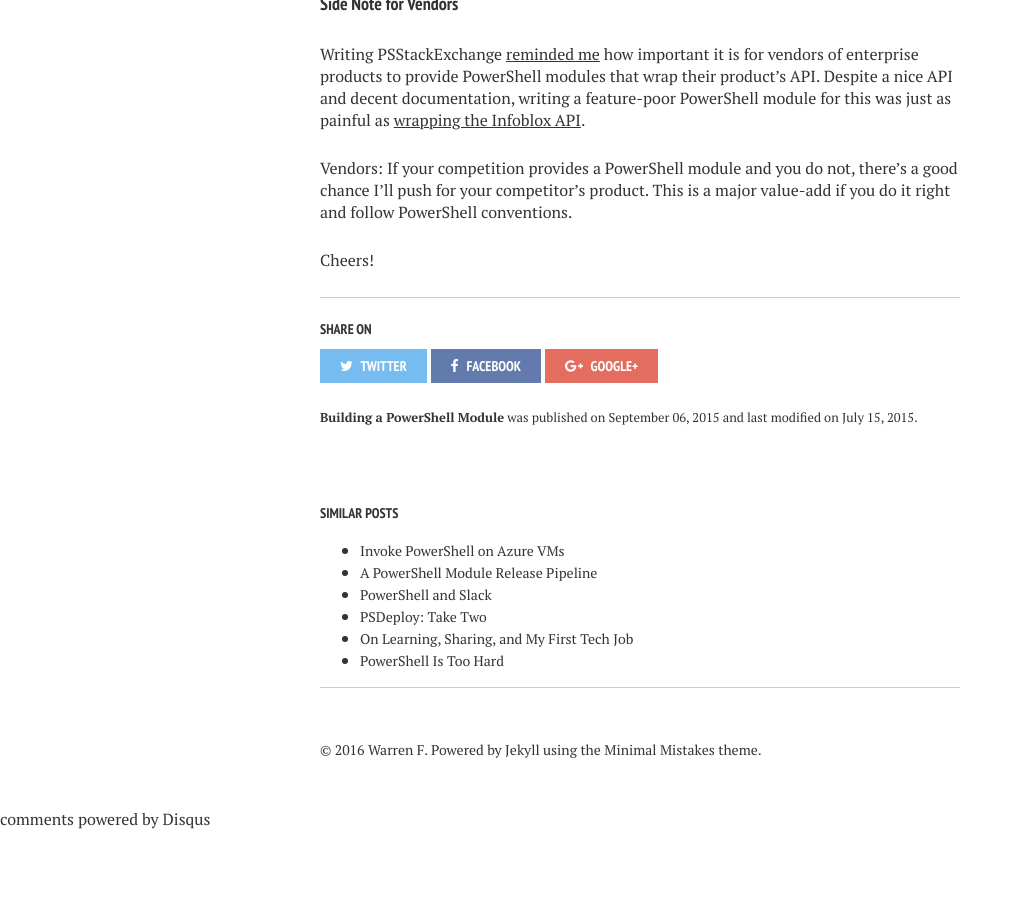
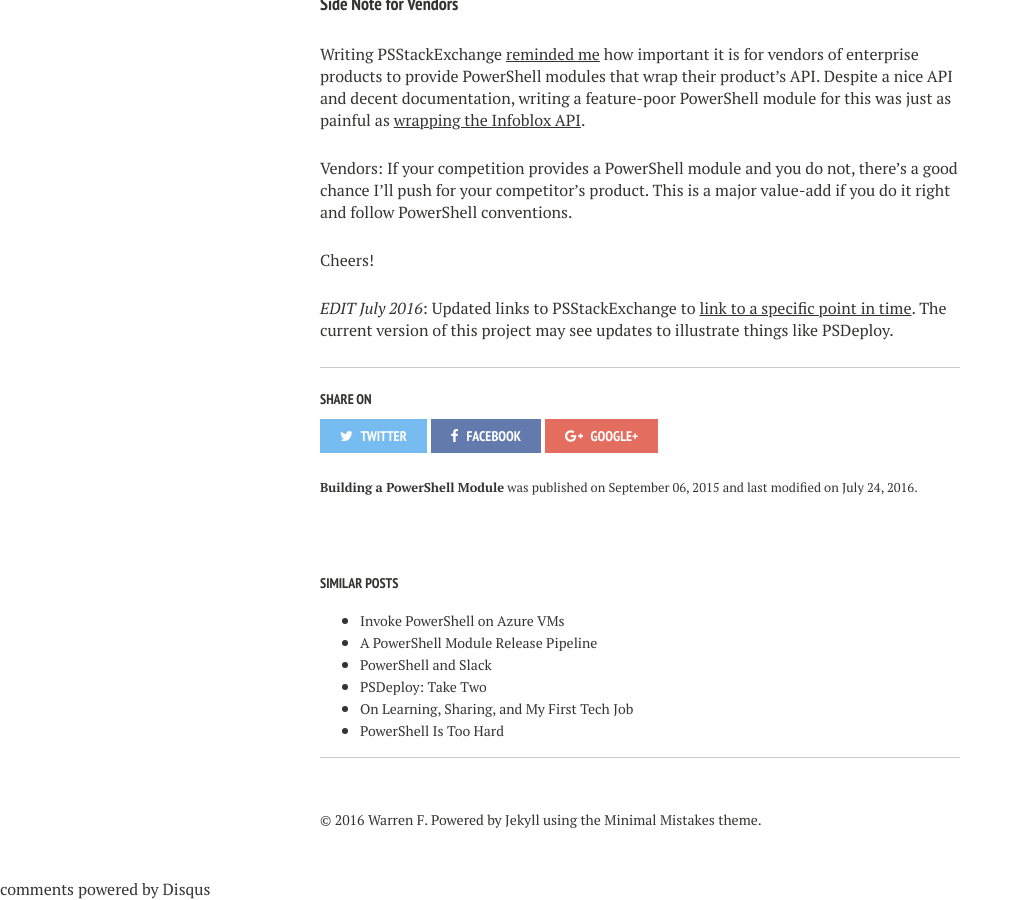
Before and after one commit to RamblingCookieMonster/RamblingCookieMonster.github.io, a Jekyll site: the page built from _posts/2015-09-06-Building-A-PowerShell-Module.md, in a window 1280 px wide and 900 px high, scrolled down 6420 px. Shown: the whole window, without its empty margins (0-1023 px from the left). Built offline with Jekyll 4.4.1, drawn with Linux system fonts in a browser that asks for light colours; nearby versions of some CDN libraries; library files that are not in the unit come from our copies; comment, search, counter and statistics services are not loaded; before the commit the page ends 7250 px from its top, so only the background shows below that; some of the changed lines change nothing that is shown.

Commit message:
Update PSStackExchange links to specific git commit...

```diff
--- a/_posts/2015-09-06-Building-A-PowerShell-Module.md
+++ b/_posts/2015-09-06-Building-A-PowerShell-Module.md
@@ -3,7 +3,7 @@
 title: Building a PowerShell Module
 excerpt: "closed as off topic"
 tags: [PowerShell, Tools, SQL, SQLite, Practical]
-modified: 2015-07-15 5:30:00
+modified: 2016-07-24 5:30:00
 date: 2015-09-06 22:00:00
 comments: true
 image:
@@ -20,7 +20,7 @@
 
 We're going to make the assumption you know what a module is, and that you have some experience writing PowerShell functions. If not, be sure to spend some time [learning PowerShell](http://ramblingcookiemonster.github.io/How-Do-I-Learn-PowerShell/) before continuing here!
 
-This post will cover my typical formula for writing a module, using the Stack Exchange API as an example. Feel free to [browse the PSStackExchange code](https://github.com/RamblingCookieMonster/PSStackExchange) on your own.
+This post will cover my typical formula for writing a module, using the Stack Exchange API as an example. Feel free to [browse the PSStackExchange code](https://github.com/RamblingCookieMonster/PSStackExchange/commit/db1277453374cb16684b35cf93a8f5c97288c41f) on your own.
 
 ### Why Modules?
 
@@ -43,13 +43,13 @@
 
 There are many ways to create a module, from slapping a .psm1 extension onto a file, to compiling a fully fledged binary module [from C#](http://www.powershellmagazine.com/2014/03/18/writing-a-powershell-module-in-c-part-1-the-basics/). We'll take a common middle ground here, and use the following ingredients:
 
-* **[A Module Manifest](https://msdn.microsoft.com/en-us/library/dd878297)**. This is a .psd1 file that describes your module. [PSStackExchange.psd1](https://github.com/RamblingCookieMonster/PSStackExchange/blob/master/PSStackExchange/PSStackExchange.psd1)
-* **A Root Module**. In our case, a script module .psm1 file. This is just PowerShell code to run when importing the module. [PSStackExchange.psm1](https://github.com/RamblingCookieMonster/PSStackExchange/blob/master/PSStackExchange/PSStackExchange.psm1)
-* **Exported (Public) Functions**. These are the advanced functions an end user can run from our module. For example, [Get-SEQuestion.ps1](https://github.com/RamblingCookieMonster/PSStackExchange/blob/master/PSStackExchange/Public/Get-SEQuestion.ps1) or [Get-SEObject.ps1](https://github.com/RamblingCookieMonster/PSStackExchange/blob/master/PSStackExchange/Public/Get-SEObject.ps1)
-* **Private Functions**. These are optional "helper functions" that we want to use in our exported functions, that the end user shouldn't see. For example, [Add-ObjectDetail.ps1](https://github.com/RamblingCookieMonster/PSStackExchange/blob/master/PSStackExchange/Private/Add-ObjectDetail.ps1) or [Join-Parts.ps1](https://github.com/RamblingCookieMonster/PSStackExchange/blob/master/PSStackExchange/Private/Join-Parts.ps1)
-* **Formats**. These are optional format.ps1xml formats to help [decorate your output](http://ramblingcookiemonster.github.io/Decorating-Objects/), often specified in the module manifest 'FormatsToProcess'. [PSStackExchange.Format.ps1xml](https://github.com/RamblingCookieMonster/PSStackExchange/blob/master/PSStackExchange/PSStackExchange.Format.ps1xml)
+* **[A Module Manifest](https://msdn.microsoft.com/en-us/library/dd878297)**. This is a .psd1 file that describes your module. [PSStackExchange.psd1](https://github.com/RamblingCookieMonster/PSStackExchange/blob/db1277453374cb16684b35cf93a8f5c97288c41f/PSStackExchange/PSStackExchange.psd1)
+* **A Root Module**. In our case, a script module .psm1 file. This is just PowerShell code to run when importing the module. [PSStackExchange.psm1](https://github.com/RamblingCookieMonster/PSStackExchange/blob/db1277453374cb16684b35cf93a8f5c97288c41f/PSStackExchange/PSStackExchange.psm1)
+* **Exported (Public) Functions**. These are the advanced functions an end user can run from our module. For example, [Get-SEQuestion.ps1](https://github.com/RamblingCookieMonster/PSStackExchange/blob/db1277453374cb16684b35cf93a8f5c97288c41f/PSStackExchange/Public/Get-SEQuestion.ps1) or [Get-SEObject.ps1](https://github.com/RamblingCookieMonster/PSStackExchange/blob/db1277453374cb16684b35cf93a8f5c97288c41f/PSStackExchange/Public/Get-SEObject.ps1)
+* **Private Functions**. These are optional "helper functions" that we want to use in our exported functions, that the end user shouldn't see. For example, [Add-ObjectDetail.ps1](https://github.com/RamblingCookieMonster/PSStackExchange/blob/db1277453374cb16684b35cf93a8f5c97288c41f/PSStackExchange/Private/Add-ObjectDetail.ps1) or [Join-Parts.ps1](https://github.com/RamblingCookieMonster/PSStackExchange/blob/db1277453374cb16684b35cf93a8f5c97288c41f/PSStackExchange/Private/Join-Parts.ps1)
+* **Formats**. These are optional format.ps1xml formats to help [decorate your output](http://ramblingcookiemonster.github.io/Decorating-Objects/), often specified in the module manifest 'FormatsToProcess'. [PSStackExchange.Format.ps1xml](https://github.com/RamblingCookieMonster/PSStackExchange/blob/db1277453374cb16684b35cf93a8f5c97288c41f/PSStackExchange/PSStackExchange.Format.ps1xml)
 * **Readme**. If you're [using GitHub](http://ramblingcookiemonster.github.io/GitHub-For-PowerShell-Projects/) or another common code repository, the Readme.md is a handy front page for your project, written using simple [Markdown](https://help.github.com/articles/github-flavored-markdown/) rather than HTML
-* **AppVeyor config**. If you're using a supported version control solution, [AppVeyor](http://ramblingcookiemonster.github.io/GitHub-For-PowerShell-Projects/#continuous-integration) enables simple and free continuous integration and delivery for open source projects. [AppVeyor.yml](https://github.com/RamblingCookieMonster/PSStackExchange/blob/master/appveyor.yml)
+* **AppVeyor config**. If you're using a supported version control solution, [AppVeyor](http://ramblingcookiemonster.github.io/GitHub-For-PowerShell-Projects/#continuous-integration) enables simple and free continuous integration and delivery for open source projects. [AppVeyor.yml](https://github.com/RamblingCookieMonster/PSStackExchange/blob/db1277453374cb16684b35cf93a8f5c97288c41f/appveyor.yml)
 
 We have our ingredients, let's look at a recipe for a module!
 
@@ -88,7 +88,7 @@
 
 Here's how I typically organize my modules. We'll use PSStackExchange as an example, substitute this out for your own module!
 
-* [PSStackExchange\\](https://github.com/RamblingCookieMonster/PSStackExchange/tree/master/PSStackExchange)
+* [PSStackExchange\\](https://github.com/RamblingCookieMonster/PSStackExchange/tree/db1277453374cb16684b35cf93a8f5c97288c41f)
   * en-US\\ (or locales of choice)
     * about_PSStackExchange.help.txt
   * Private\\
@@ -109,7 +109,7 @@
 
 If we're going to be adding our project to GitHub or a similar code repository, we add a little more scaffolding:
 
-* [Repository Root](https://github.com/RamblingCookieMonster/PSStackExchange)
+* [Repository Root](https://github.com/RamblingCookieMonster/PSStackExchange/tree/db1277453374cb16684b35cf93a8f5c97288c41f)
   * PSStackExchange\\ (Module folder described above)
   * Tests\\
       * PSStackExchange.Tests.ps1
@@ -123,11 +123,11 @@
 
 In our case, we have a few Stack Exchange advanced functions that hopefully follow [a few best practices](http://ramblingcookiemonster.github.io/Building-PowerShell-Functions-Best-Practices/), some private helper functions that we don't want the user to see, and a few other files to cover testing and usability.
 
-In [PSStackExchange.psm1](https://github.com/RamblingCookieMonster/PSStackExchange/blob/master/PSStackExchange/PSStackExchange.psm1) we load our public and private functions. If a module is a work-in-progress, I'll usually export $Public.Basename to avoid hard coding functions to export in the psd1. Once a module is released, I try to add the public functions to the psd1.
+In [PSStackExchange.psm1](https://github.com/RamblingCookieMonster/PSStackExchange/blob/db1277453374cb16684b35cf93a8f5c97288c41f/PSStackExchange/PSStackExchange.psm1) we load our public and private functions. If a module is a work-in-progress, I'll usually export $Public.Basename to avoid hard coding functions to export in the psd1. Once a module is released, I try to add the public functions to the psd1.
 
-If you're writing a module, you should consider writing [Pester](http://ramblingcookiemonster.github.io/GitHub-Pester-AppVeyor/#pester) tests for it. It's quite comforting to have a suite of tests that run automatically after each change you push, rather than assuming the code you write was correct, or attempting to manually test your code after each change. Give it a shot! We include a few superficial tests in [PSStackExchange.Tests.ps1](https://github.com/RamblingCookieMonster/PSStackExchange/blob/master/Tests/PSStackExchange.Tests.ps1).
+If you're writing a module, you should consider writing [Pester](http://ramblingcookiemonster.github.io/GitHub-Pester-AppVeyor/#pester) tests for it. It's quite comforting to have a suite of tests that run automatically after each change you push, rather than assuming the code you write was correct, or attempting to manually test your code after each change. Give it a shot! We include a few superficial tests in [PSStackExchange.Tests.ps1](https://github.com/RamblingCookieMonster/PSStackExchange/blob/db1277453374cb16684b35cf93a8f5c97288c41f/Tests/PSStackExchange.Tests.ps1).
 
-Lastly, we include some usability features. We add an [about_PSStackExchange](https://github.com/RamblingCookieMonster/PSStackExchange/blob/master/PSStackExchange/en-US/about_PSStackExchange.help.txt) help topic, we [decorate our output](http://ramblingcookiemonster.github.io/Decorating-Objects/) with the [PSStackExchange.Format.ps1xml file](https://github.com/RamblingCookieMonster/PSStackExchange/blob/master/PSStackExchange/PSStackExchange.Format.ps1xml), and we add some notes on how to install and use the module in the [README.md](https://github.com/RamblingCookieMonster/PSStackExchange/raw/master/README.md).
+Lastly, we include some usability features. We add an [about_PSStackExchange](https://github.com/RamblingCookieMonster/PSStackExchange/blob/db1277453374cb16684b35cf93a8f5c97288c41f/PSStackExchange/en-US/about_PSStackExchange.help.txt) help topic, we [decorate our output](http://ramblingcookiemonster.github.io/Decorating-Objects/) with the [PSStackExchange.Format.ps1xml file](https://github.com/RamblingCookieMonster/PSStackExchange/blob/db1277453374cb16684b35cf93a8f5c97288c41f/PSStackExchange/PSStackExchange.Format.ps1xml), and we add some notes on how to install and use the module in the [README.md](https://github.com/RamblingCookieMonster/PSStackExchange/blob/db1277453374cb16684b35cf93a8f5c97288c41f/README.md).
 
 We're good to go! Let's look at how we can publish this module for others to use and improve.
 
@@ -135,9 +135,9 @@
 
 The content of our module is ready to publish. Before we publish this, we'll enable continuous integration with some handy automated testing through AppVeyor.
 
-First, we [set up our project in AppVeyor](http://ramblingcookiemonster.github.io/GitHub-Pester-AppVeyor/) by adding [appveyor.yml](https://github.com/RamblingCookieMonster/PSStackExchange/blob/master/appveyor.yml) to the repository, and adding the GitHub project to our AppVeyor account. We abstract out the calls to Pester in [AppVeyor.Pester.ps1](https://github.com/RamblingCookieMonster/PSStackExchange/blob/master/Tests/appveyor.pester.ps1), using some [ideas from here](http://ramblingcookiemonster.github.io/Github-Pester-AppVeyor-Part-2/).
+First, we [set up our project in AppVeyor](http://ramblingcookiemonster.github.io/GitHub-Pester-AppVeyor/) by adding [appveyor.yml](https://github.com/RamblingCookieMonster/PSStackExchange/blob/master/appveyor.yml) to the repository, and adding the GitHub project to our AppVeyor account. We abstract out the calls to Pester in [AppVeyor.Pester.ps1](https://github.com/RamblingCookieMonster/PSStackExchange/blob/db1277453374cb16684b35cf93a8f5c97288c41f/Tests/appveyor.pester.ps1), using some [ideas from here](http://ramblingcookiemonster.github.io/Github-Pester-AppVeyor-Part-2/).
 
-Next, we push the changes we've made on our computer up to GitHub. Our code is now published, and AppVeyor will start [running a build](https://ci.appveyor.com/project/RamblingCookieMonster/psstackexchange).
+Next, we push the changes we've made on our computer up to GitHub. Our code is now published, and AppVeyor will start [running a build](https://ci.appveyor.com/project/RamblingCookieMonster/psstackexchange/build/1.0.3).
 
 Lastly, we want to publish our module in the [PowerShell Gallery](https://www.powershellgallery.com/), giving end users with PowerShell 5 a simple way to find and install your module. We could hook this up to automatically run in AppVeyor, but that's [a topic for later](http://ramblingcookiemonster.github.io/PSDeploy-Inception/).
 
@@ -193,3 +193,7 @@
 Vendors: If your competition provides a PowerShell module and you do not, there's a good chance I'll push for your competitor's product. This is a major value-add if you do it right and follow PowerShell conventions.
 
 Cheers!
+
+
+
+*EDIT July 2016*: Updated links to PSStackExchange to [link to a specific point in time](https://twitter.com/psCookieMonster/status/757372331362779136).  The current version of this project may see updates to illustrate things like PSDeploy.
```
